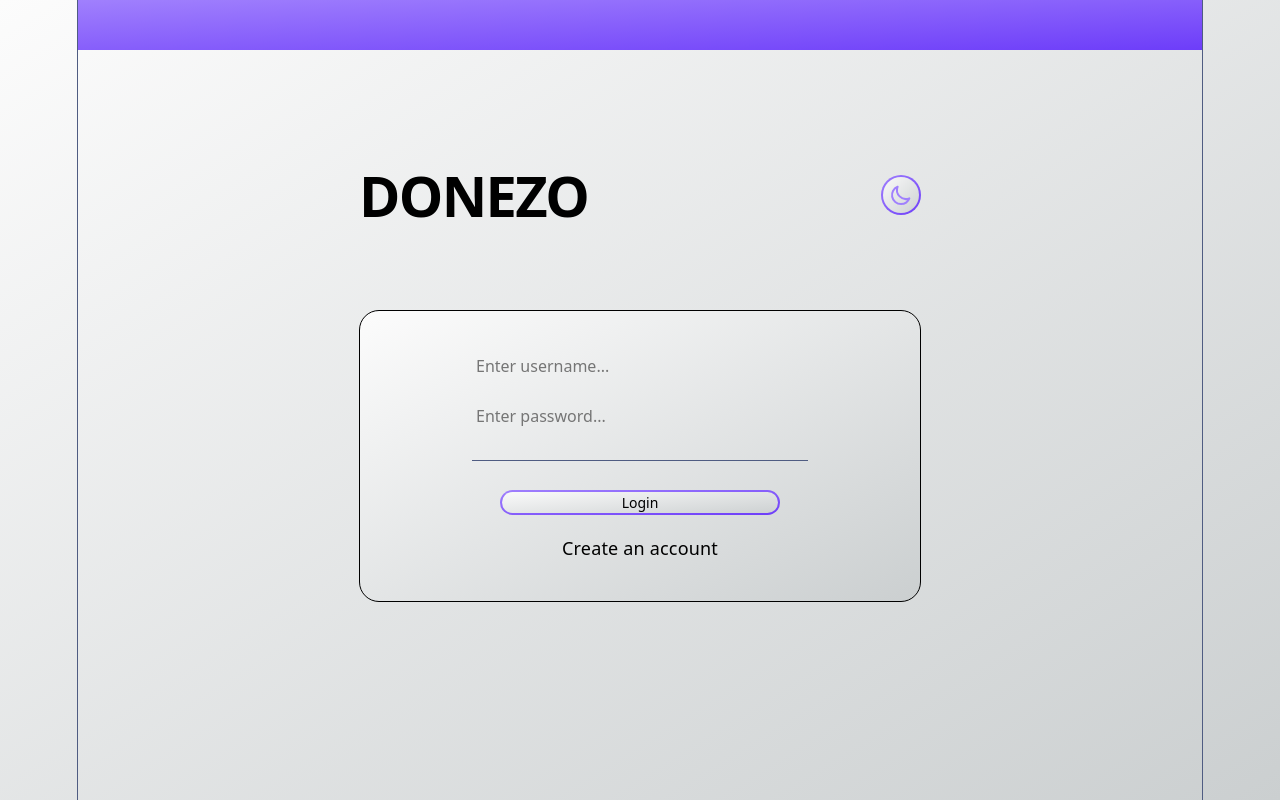
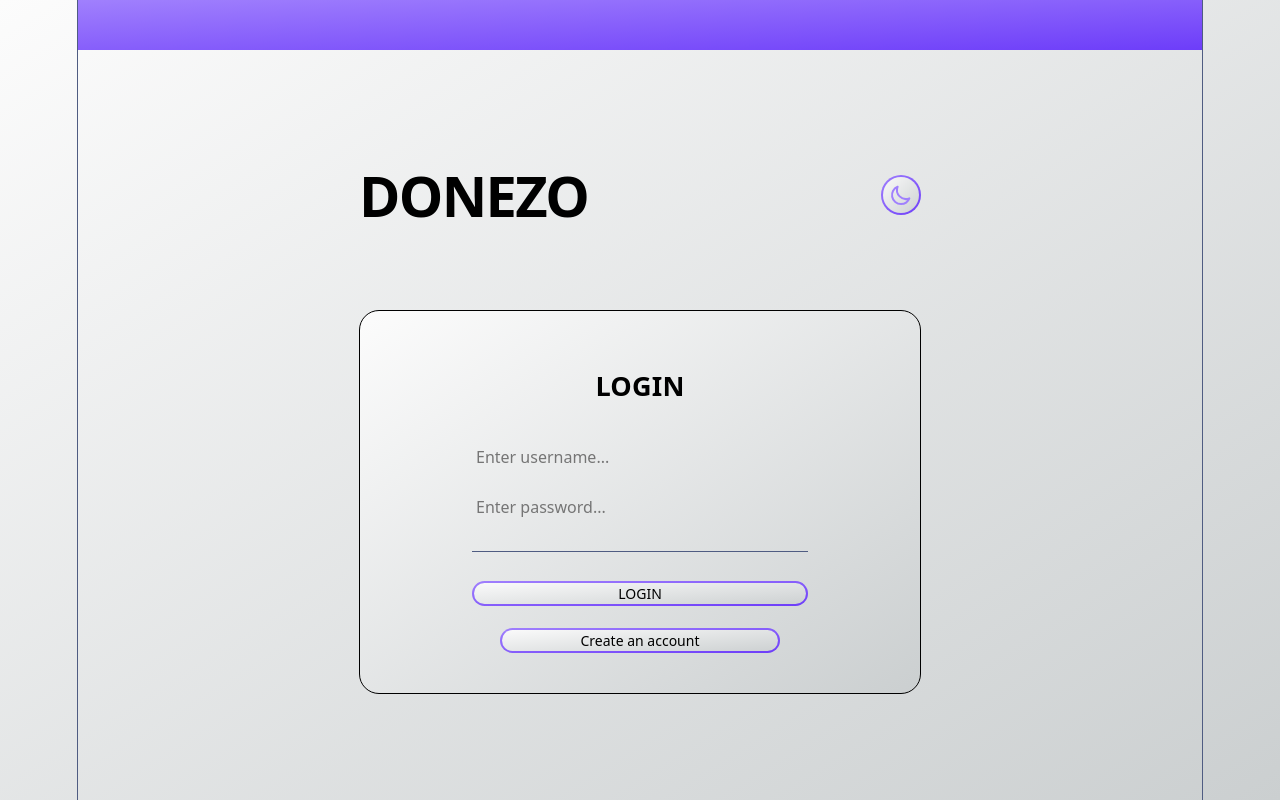
Before and after one commit to ZacharySabourin/Donezo, a React (Vite) app: page / in a window 1280 px wide. Built offline with nearby package versions, Linux system fonts and the light colour scheme; no server answers.

Commit message:
feat: Add signup functionality and merge both auth forms into one

```diff
--- a/src/App.css
+++ b/src/App.css
@@ -116,6 +116,7 @@
 }
 
 .auth-form-wrapper {
+  min-height: 230px;
   padding-top: 40px;
   padding-bottom: 40px;
   border-radius: 20px;
--- a/src/components/auth/AuthForm.tsx
+++ b/src/components/auth/AuthForm.tsx
@@ -1,5 +1,75 @@
-import LoginForm from "./LoginForm";
+import { useState } from "react";
+import { useAuth } from "../../hooks/useAuth";
+import type ApiError from "../../types/ApiError";
 
 export default function AuthForm() {
-  return <LoginForm />;
+  const [newMember, setNewMember] = useState<boolean>(false);
+  const toggleNewMember = () => setNewMember((prev) => !prev);
+  const { login, signup } = useAuth();
+  const [username, setUsername] = useState<string>("");
+  const [password, setPassword] = useState<string>("");
+
+  async function handleSubmit(e: React.SyntheticEvent<HTMLFormElement>) {
+    e.preventDefault();
+
+    // No request sent if the text is only spaces
+    if (!username.trim() || !password.trim()) {
+      return;
+    }
+
+    // TODO create popup banner for success message
+    try {
+      if (newMember) {
+        await signup({ username, password });
+      } else {
+        await login({ username, password });
+      }
+    } catch (error) {
+      alert((error as ApiError).message);
+    } finally {
+      setUsername("");
+      setPassword("");
+      setNewMember(false);
+    }
+  }
+
+  return (
+    <div className="auth-form-wrapper flex-column-start gap-20">
+      <h2>{newMember ? "SIGN UP" : "LOGIN"}</h2>
+      <form
+        onSubmit={handleSubmit}
+        className="flex-column-start align-center gap-20"
+      >
+        <input
+          className="todo-input width-60"
+          type="text"
+          placeholder="Enter username..."
+          value={username}
+          onChange={(e) => setUsername(e.target.value)}
+        />
+        <input
+          className="todo-input width-60"
+          type="text"
+          placeholder="Enter password..."
+          value={password}
+          onChange={(e) => setPassword(e.target.value)}
+        />
+        <hr className="width-60" />
+        <button
+          type="submit"
+          className="gradient border-box round-btn height-100 interactive width-60"
+        >
+          {newMember ? "Create an Account" : "LOGIN"}
+        </button>
+      </form>
+      <div>
+        <button
+          onClick={toggleNewMember}
+          className="gradient border-box round-btn height-100 interactive width-50"
+        >
+          {newMember ? "Back to Login" : "Create an account"}
+        </button>
+      </div>
+    </div>
+  );
 }
--- a/src/components/auth/LoginForm.tsx
+++ /dev/null
@@ -1,56 +0,0 @@
-import { useState } from "react";
-import { useAuth } from "../../hooks/useAuth";
-import type ApiError from "../../types/ApiError";
-
-export default function LoginForm() {
-  const { login } = useAuth();
-  const [username, setUsername] = useState<string>("");
-  const [password, setPassword] = useState<string>("");
-
-  async function handleSubmit(e: React.SyntheticEvent<HTMLFormElement>) {
-    e.preventDefault();
-
-    // No request sent if the text is only spaces
-    if (!username.trim() || !password.trim()) {
-      return;
-    }
-
-    try {
-      await login({ username, password });
-
-      // Reset values
-      setUsername("");
-      setPassword("");
-    } catch (error) {
-      alert((error as ApiError).message);
-    }
-  }
-  return (
-    <div className="auth-form-wrapper flex-column-start gap-20">
-      <form onSubmit={handleSubmit} className="flex-column-start align-center gap-20">
-        <input
-          className="todo-input width-60"
-          type="text"
-          placeholder="Enter username..."
-          value={username}
-          onChange={(e) => setUsername(e.target.value)}
-        />
-        <input
-          className="todo-input width-60"
-          type="text"
-          placeholder="Enter password..."
-          value={password}
-          onChange={(e) => setPassword(e.target.value)}
-        />
-        <hr className="width-60"/>
-        <button
-          type="submit"
-          className="gradient border-box round-btn height-100 interactive width-50"
-        >
-          Login
-        </button>
-      </form>
-      <p>Create an account</p>
-    </div>
-  );
-}
--- a/src/hooks/useAuth.tsx
+++ b/src/hooks/useAuth.tsx
@@ -11,6 +11,7 @@ import {
   getProfileApi,
   loginApi,
   logoutApi,
+  sendSignupApi,
   type AuthRequest,
   type UserProfile,
 } from "../services/AuthAPI";
@@ -22,6 +23,7 @@ interface AuthContextType {
   error: ApiError | null;
   login: (formData: AuthRequest) => Promise<void>;
   logout: () => Promise<void>;
+  signup: (formData: AuthRequest) => Promise<void>;
   refetchAuth: () => Promise<void>;
 }
 
@@ -52,7 +54,7 @@ export const AuthProvider = ({ children }: { children: ReactNode }) => {
     checkAuthStatus();
   }, [checkAuthStatus]);
 
-  const login = useCallback(async (formData: AuthRequest) => {
+  const login = async (formData: AuthRequest) => {
     try {
       setLoading(true);
       const userProfile = await loginApi(formData);
@@ -63,9 +65,9 @@ export const AuthProvider = ({ children }: { children: ReactNode }) => {
     } finally {
       setLoading(false);
     }
-  }, []);
+  };
 
-  const logout = useCallback(async () => {
+  const logout = async () => {
     try {
       if (user) {
         await logoutApi();
@@ -75,7 +77,18 @@ export const AuthProvider = ({ children }: { children: ReactNode }) => {
       setError(error as ApiError);
       setUser(null);
     }
-  }, []);
+  };
+
+  const signup = async (formData: AuthRequest) => {
+    try {
+      setLoading(true);
+      await sendSignupApi(formData);
+    } catch (error) {
+      setError(error as ApiError);
+    } finally {
+      setLoading(false);
+    }
+  };
 
   const contextValue = useMemo(() => {
     return {
@@ -84,6 +97,7 @@ export const AuthProvider = ({ children }: { children: ReactNode }) => {
       error,
       login,
       logout,
+      signup,
       refetchAuth: checkAuthStatus,
     };
   }, [user, loading]);
```
